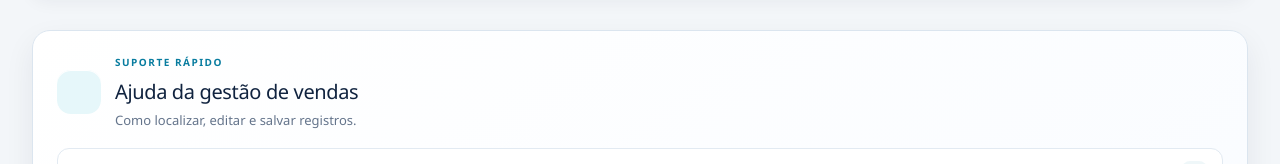
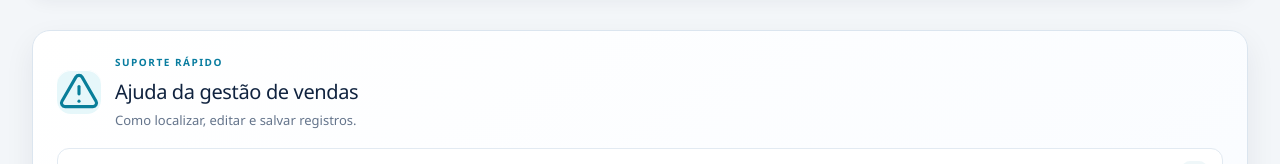
Before and after one commit to webtechrhuan-dev/WEB-CERT, a Next.js app: page /editar in a window 1280 px wide. Shown: the part 544-708 px from the top of the page. Built offline with nearby package versions, Linux system fonts and the light colour scheme; no server answers.

Commit message:
Corrige ícone da central de ajuda para compatibilidade

```diff
--- a/components/help-faq.tsx
+++ b/components/help-faq.tsx
@@ -58,7 +58,7 @@ export function HelpFaq({ topic }: { topic: Topic }) {
   return (
     <section className="wc-faq" aria-labelledby={`faq-${topic}`}>
       <div className="wc-faq-heading">
-        <span className="wc-faq-icon"><Icon name="help" /></span>
+        <span className="wc-faq-icon"><Icon name="alert" /></span>
         <div><p className="eyebrow">SUPORTE RÁPIDO</p><h2 id={`faq-${topic}`}>{data.title}</h2><p>{data.intro}</p></div>
       </div>
       <div className="wc-faq-list">
```
